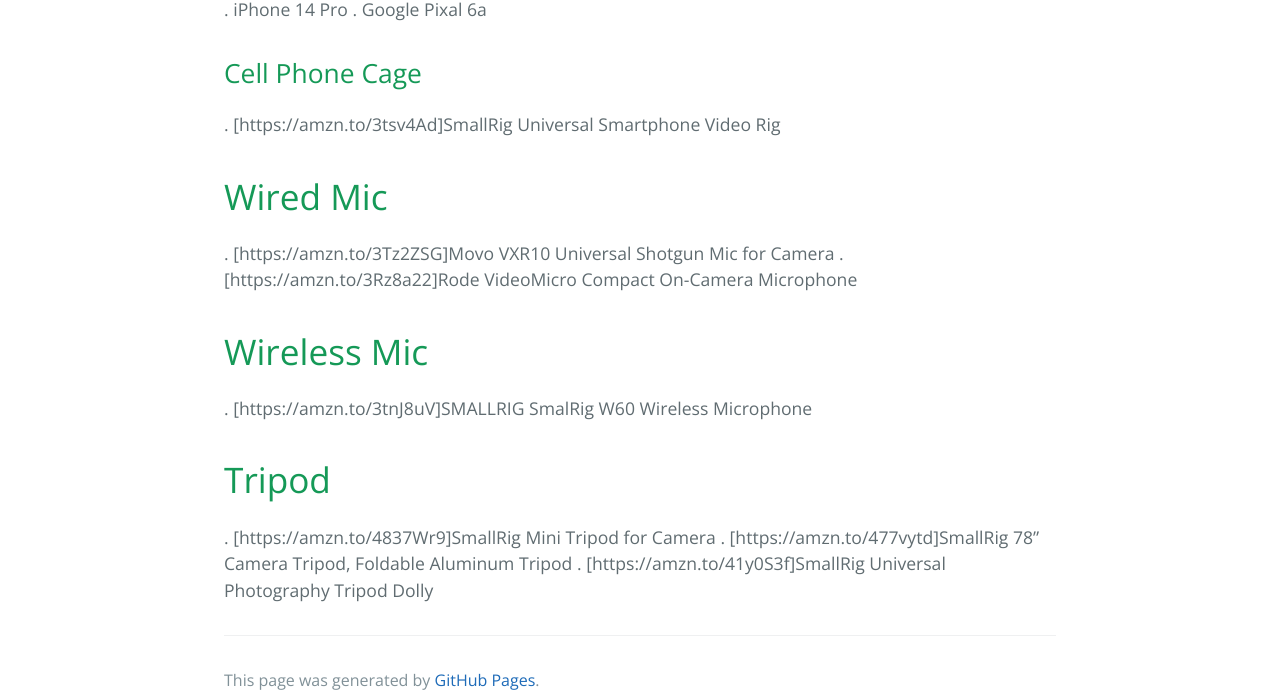
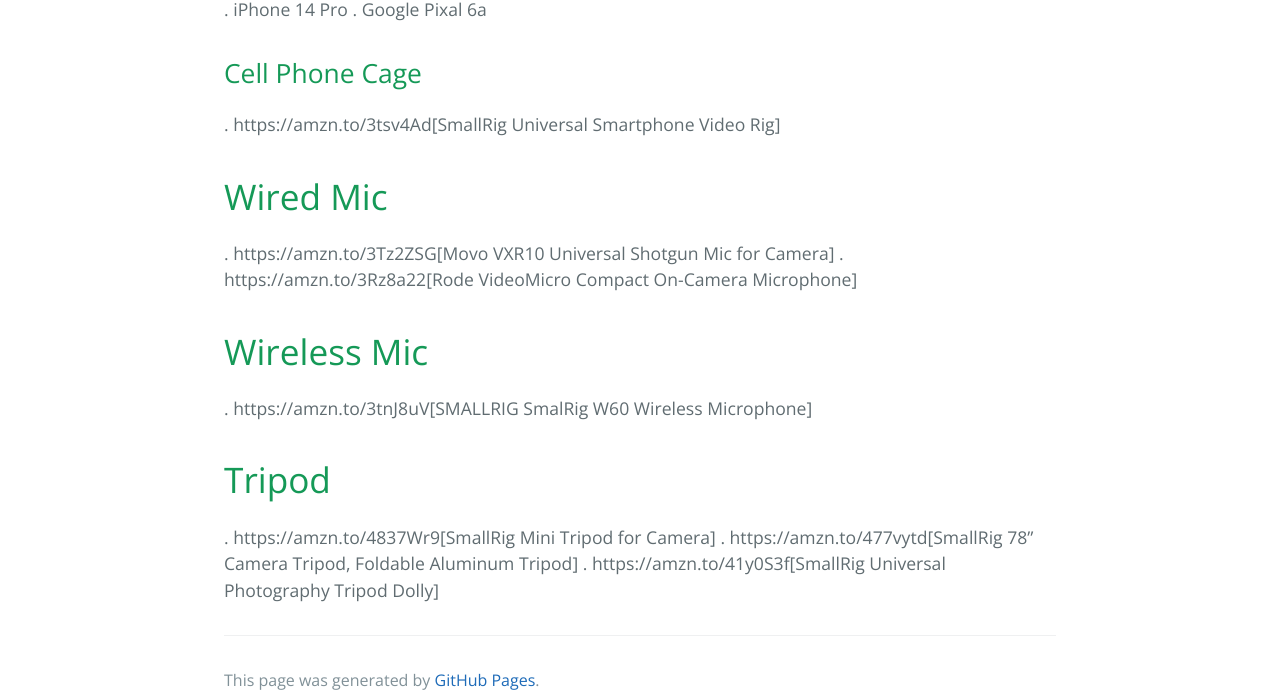
Before and after one commit to jscar-hawk/jscar-hawk.github.io, a Jekyll site: the page built from docs/2023_Mobile_Vlog_Podcasting_Gear_Recommendation.md, in a window 1280 px wide. Shown: the part 749-1441 px from the top of the page. Built offline with Jekyll 4.4.1, drawn with Linux system fonts in a browser that asks for light colours; our own code applies the rules of GitHub Pages for plain Markdown files.

```diff
--- a/docs/2023_Mobile_Vlog_Podcasting_Gear_Recommendation.md
+++ b/docs/2023_Mobile_Vlog_Podcasting_Gear_Recommendation.md
@@ -7,16 +7,16 @@ To help fund the projects I work on, the links are Amazon Affiliate links. This
 . Google Pixal 6a
 
 ## Cell Phone Cage
-. [https://amzn.to/3tsv4Ad]SmallRig Universal Smartphone Video Rig
+. https://amzn.to/3tsv4Ad[SmallRig Universal Smartphone Video Rig]
 
 # Wired Mic
-. [https://amzn.to/3Tz2ZSG]Movo VXR10 Universal Shotgun Mic for Camera
-. [https://amzn.to/3Rz8a22]Rode VideoMicro Compact On-Camera Microphone
+. https://amzn.to/3Tz2ZSG[Movo VXR10 Universal Shotgun Mic for Camera]
+. https://amzn.to/3Rz8a22[Rode VideoMicro Compact On-Camera Microphone]
 
 # Wireless Mic
-. [https://amzn.to/3tnJ8uV]SMALLRIG SmalRig W60 Wireless Microphone
+. https://amzn.to/3tnJ8uV[SMALLRIG SmalRig W60 Wireless Microphone]
 
 # Tripod
-. [https://amzn.to/4837Wr9]SmallRig Mini Tripod for Camera
-. [https://amzn.to/477vytd]SmallRig 78" Camera Tripod, Foldable Aluminum Tripod
-. [https://amzn.to/41y0S3f]SmallRig Universal Photography Tripod Dolly
+. https://amzn.to/4837Wr9[SmallRig Mini Tripod for Camera]
+. https://amzn.to/477vytd[SmallRig 78" Camera Tripod, Foldable Aluminum Tripod]
+. https://amzn.to/41y0S3f[SmallRig Universal Photography Tripod Dolly]
```
